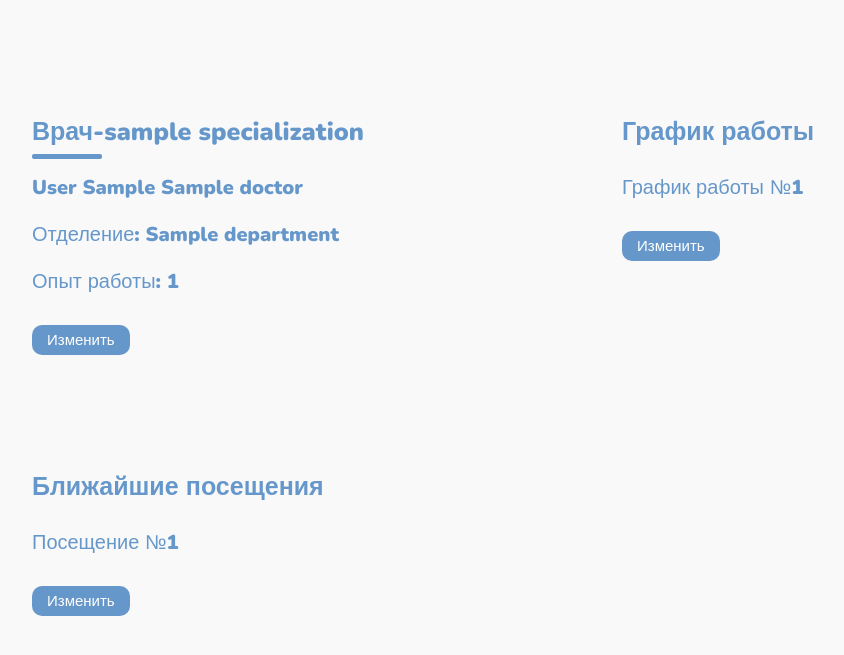
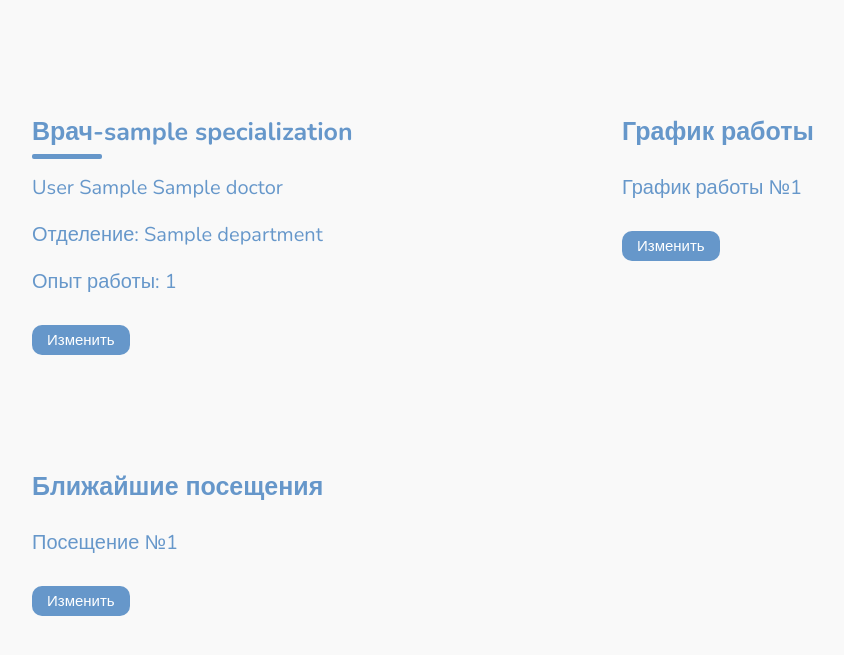
Before and after one commit to korchizhinskiy/hospital-database, a Django app: page /doctor/1 in a window 1280 px wide. Shown: the part 99-754 px from the top of the page, without its empty margins (18-862 px from the left). Run offline with Django 4.2, Linux system fonts and the light colour scheme; tables that the repository leaves empty hold one stand-in row (values such as "Sample post"); some libraries are stand-ins or nearby versions.

Commit message:
Connect link with a fonts from google fonts

```diff
--- a/templates/database/base.html
+++ b/templates/database/base.html
@@ -9,6 +9,8 @@
     <link rel="stylesheet" href="{% static 'database/css/reset.css' %}">
     <link rel="stylesheet" href="{% static 'database/_inc/css/_header.css' %}">
     <link rel="stylesheet" href="{% static 'database/css/base.css' %}">
+    <link href="https://fonts.googleapis.com/css2?family=Nunito:wght@400;700&
+          display=swap" rel="stylesheet">
     {% block static_link %}
 
     {% endblock %}
```
